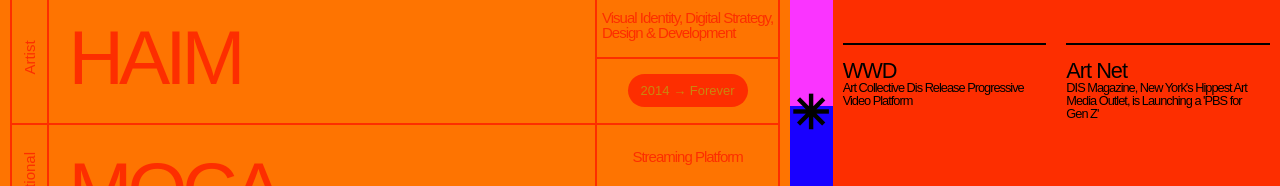
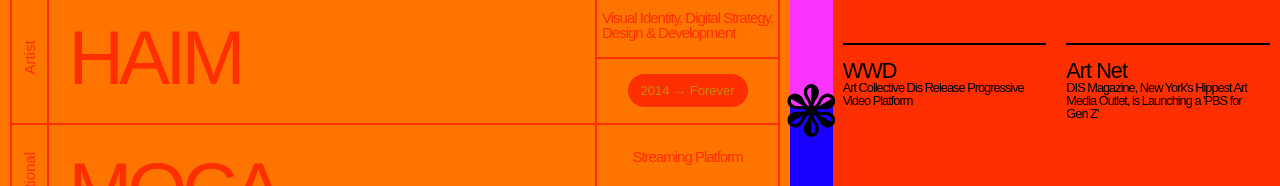
Before and after one commit to prgrmr-l/nomad-coders_css-challenge-8, a plain HTML site: page index.html in a window 1280 px wide. Shown: the part 282-468 px from the top of the page. Drawn offline with nearby package versions, Linux system fonts and the light colour scheme.

Commit message:
modified_centerMiddle-flowerMark

```diff
--- a/index.html
+++ b/index.html
@@ -104,7 +104,7 @@
     <div class="rightWrpper">
       <div class="centerTop"><span>Special - Offer,Inc.</span></div>
       <div class="centerMiddle">
-        <span>⁕</span>
+        <span>❃</span>
       </div>
       <div class="centerBttm">
         <div>
--- a/src/scss/styles.scss
+++ b/src/scss/styles.scss
@@ -185,7 +185,7 @@
   grid-column-end: 2;
   grid-row-start: 16;
   grid-row-end: 18;
-  margin-top: -1.2rem;
+  margin-top: -0.45rem;
   font-size: 7rem;
 }
 .cMark {
```
Also changed, not shown: dest/css/styles.css.
